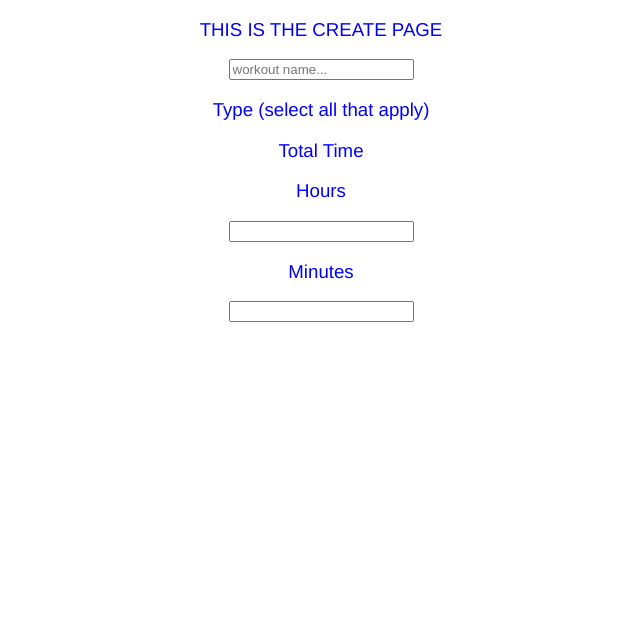
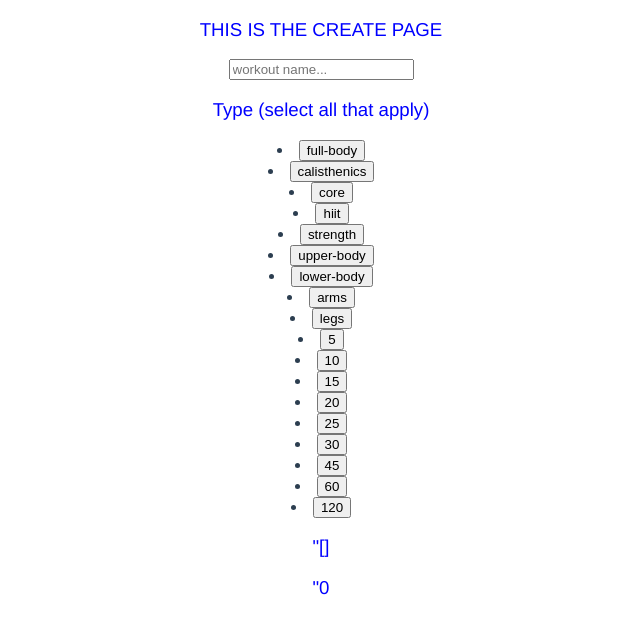
Before and after one commit to thedavl/hack2020-David-Andrea-Collin, a Vue app in the folder frontend/hack20/: page /#/create in a window 1280 px wide. Shown: the top 634 px of the page, without its empty margins (319-959 px from the left). Built offline with nearby package versions, Linux system fonts and the light colour scheme.

Commit message:
the buttons werk

```diff
--- a/frontend/hack20/src/views/Create.vue
+++ b/frontend/hack20/src/views/Create.vue
@@ -3,11 +3,23 @@
         <p class="createTitle">THIS IS THE CREATE PAGE</p>
         <input name="workout_name" placeholder="workout name...">
         <p> Type (select all that apply)</p>
-        <p> Total Time</p>
-        <p> Hours </p>
-        <input name="hours" >
-        <p> Minutes </p>
-        <input name="minutes">
+
+        <!--display tags here -->
+        <div class = "typeOptions">
+            <li v-for="type in workoutTypes" :key="type">
+                <button :id="type" @click="updateSelectedTypes(type)" :class="{ focus: selectedTypes.includes(type) }">{{ type }}</button>
+            </li>
+        </div>
+        <!--display times here -->
+        <div class = "timeOptions">
+            <li v-for="time in workoutTimes" :key="time">
+                <button :id="time" @click="updateSelectedTime(time)" :class="{ focus: selectedTime == time }">{{ time }}</button>
+            </li>
+        </div>
+        <div>
+            <p> "{{selectedTypes}}</p>
+            <p> "{{selectedTime}}</p>
+        </div>
     </div>
 
 
@@ -16,11 +28,66 @@
 
 <script>
 export default {
-    name: "Create"
+    name: "Create",
+    data() {
+        return {
+        workoutTypes: [
+        "full-body",
+        "calisthenics",
+        "core",
+        "hiit",
+        "strength",
+        "upper-body",
+        "lower-body",
+        "arms",
+        "legs"
+      ],
+      workoutTimes: [
+        5,
+        10,
+        15,
+        20,
+        25,
+        30,
+        45,
+        60,
+        120
+      ],
+      selectedTime: 0,
+      selectedTypes: []
+      }
+    },
+    methods: {
+        updateSelectedTypes(type) {
+            if (this.selectedTypes.includes(type)) {
+                this.remove(this.selectedTypes, type);
+            } else {
+                this.selectedTypes.push(type);
+            }
+        },
+        updateSelectedTime(time) {
+            this.selectedTime = time;
+        },
+        remove(array, type) {
+            for (var i = 0; i < array.length; i++) {
+                if (array[i] == type) {
+                    array.splice(i, 1);
+                }
+            }
+        }
+    }
 }
 </script>
 
 <style scoped>
     p{  font-size: 14pt;
         color:blue; }
+    /*
+    button:focus {
+        color: green;
+    }
+    button{
+        color: black;
+    }
+    */
 </style>
```
